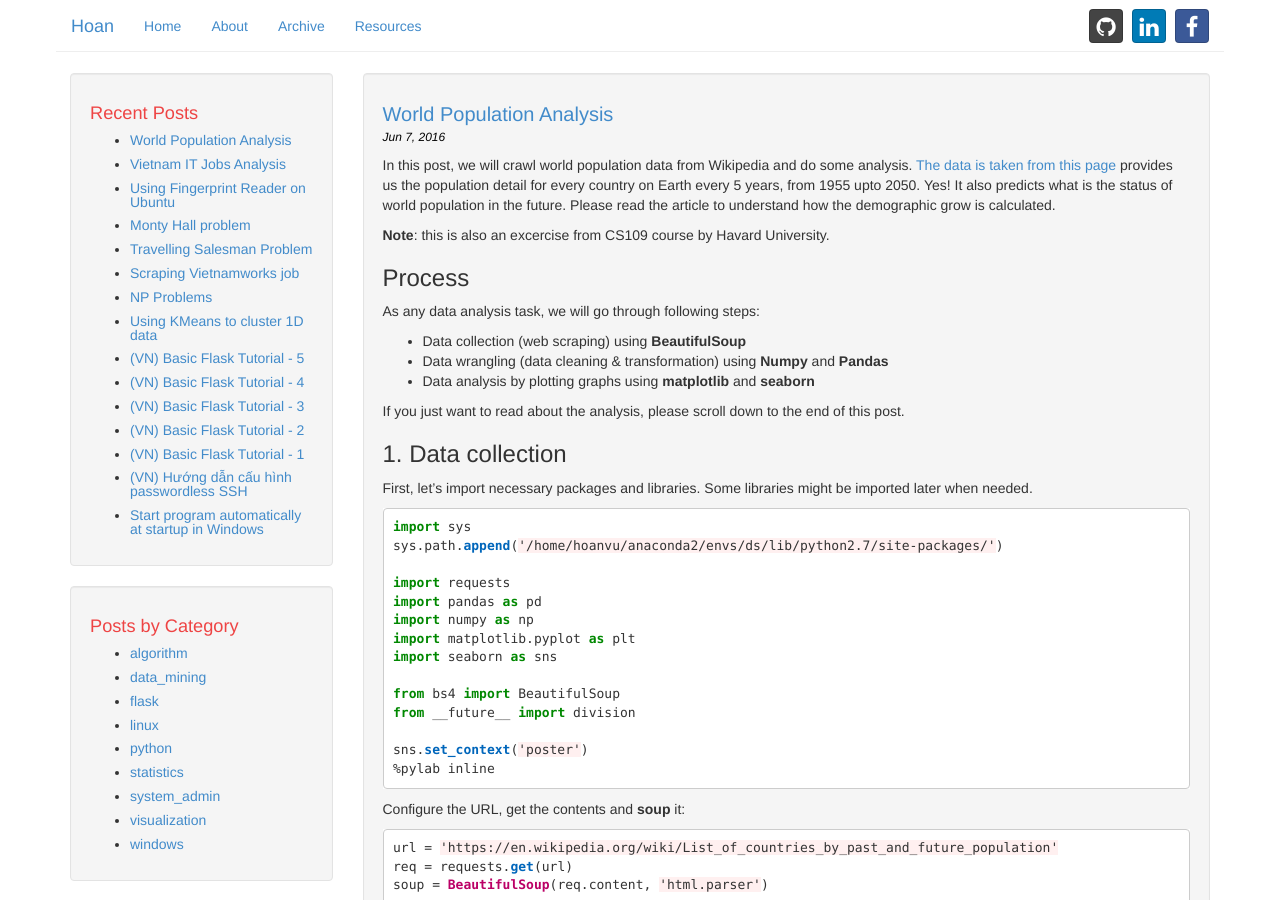
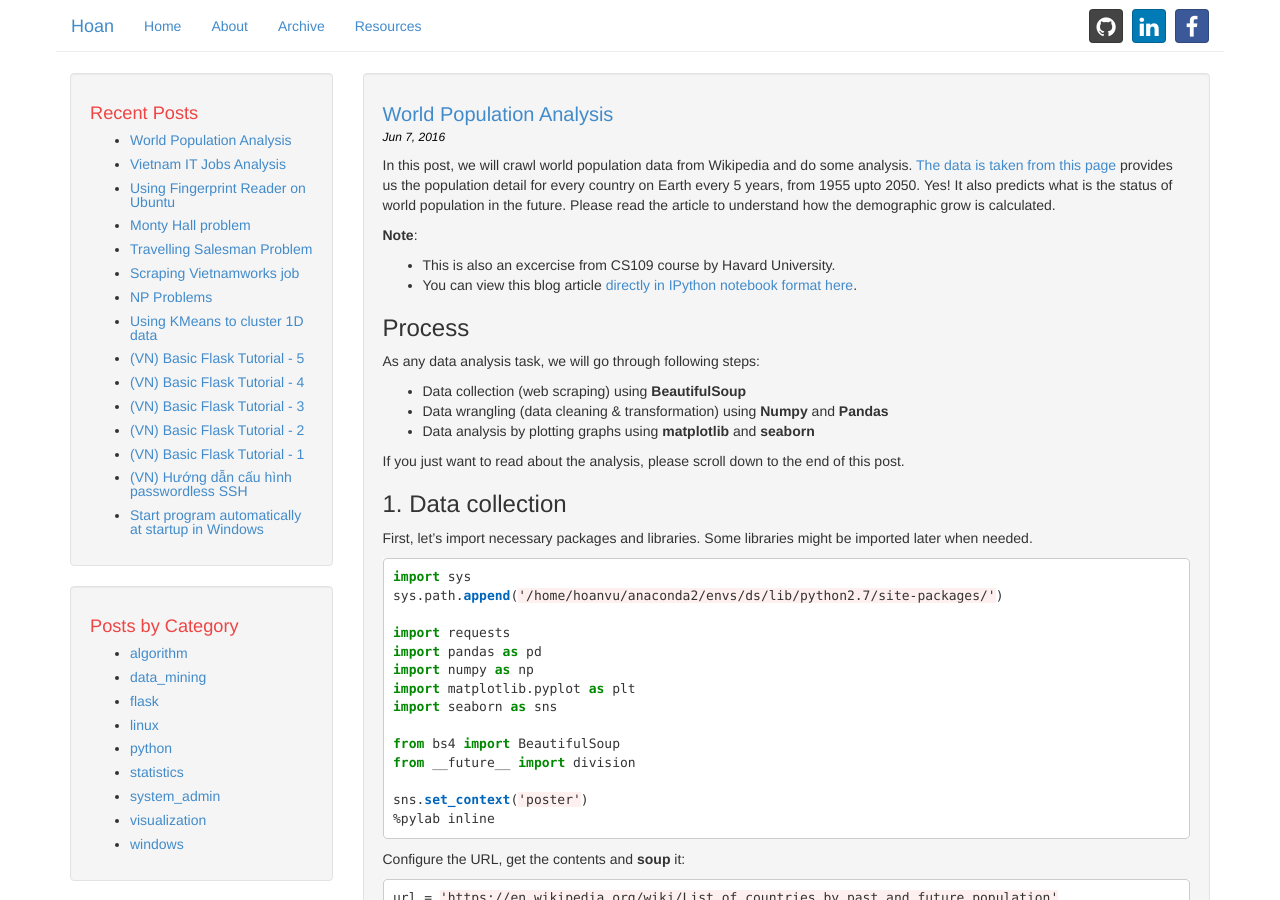
Before and after one commit to hoanvu/hoanvu.github.io, a Jekyll site: the page built from _posts/2016-06-07-world-population-analysis.md, in a window 1280 px wide and 900 px high. Built offline with Jekyll 4.4.1, drawn with Linux system fonts in a browser that asks for light colours.

Commit message:
trivial update for psots

```diff
--- a/_posts/2016-06-07-world-population-analysis.md
+++ b/_posts/2016-06-07-world-population-analysis.md
@@ -9,7 +9,10 @@ tags: data_mining visualization matplotlib pandas python
 
 In this post, we will crawl world population data from Wikipedia and do some analysis. [The data is taken from this page](https://en.wikipedia.org/wiki/List_of_countries_by_past_and_future_population) provides us the population detail for every country on Earth every 5 years, from 1955 upto 2050. Yes! It also predicts what is the status of world population in the future. Please read the article to understand how the demographic grow is calculated.
 
-**Note**: this is also an excercise from CS109 course by Havard University.
+**Note**:
+
+- This is also an excercise from CS109 course by Havard University.
+- You can view this blog article [directly in IPython notebook format here](http://nbviewer.jupyter.org/github/hoanvu/data_science_notebooks/blob/master/world_population_analysis.ipynb){:target="_blank"}.
 
 ### Process
 As any data analysis task, we will go through following steps:
```
Also changed, not shown: _posts/2016-06-02-vietnam-it-jobs-analysis.md (+2 -0 lines).
